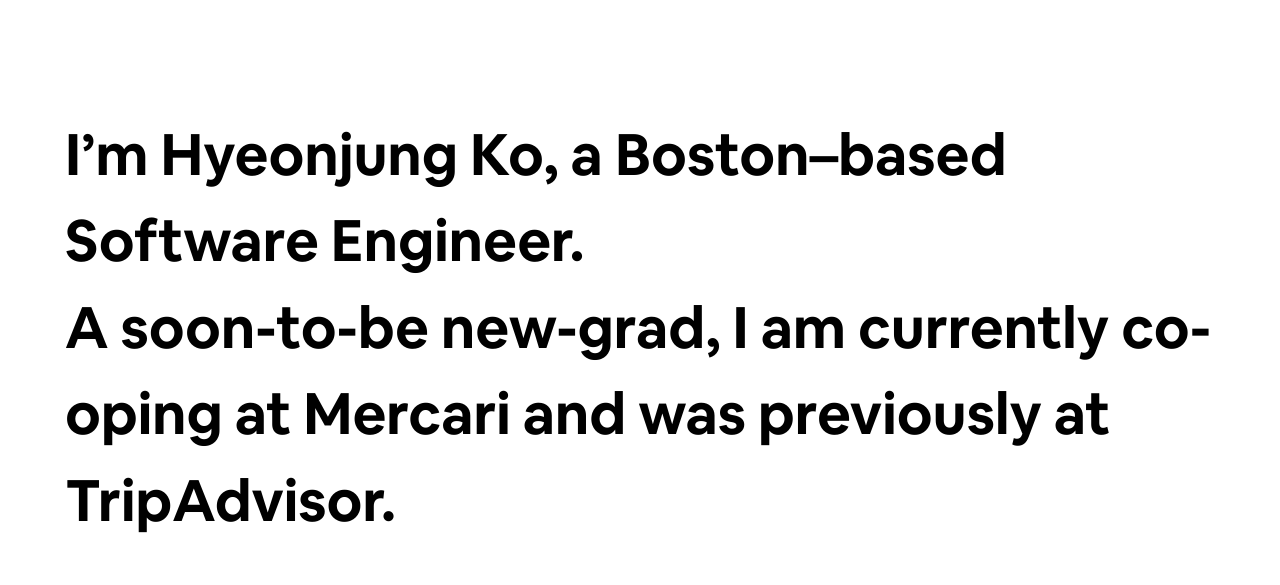
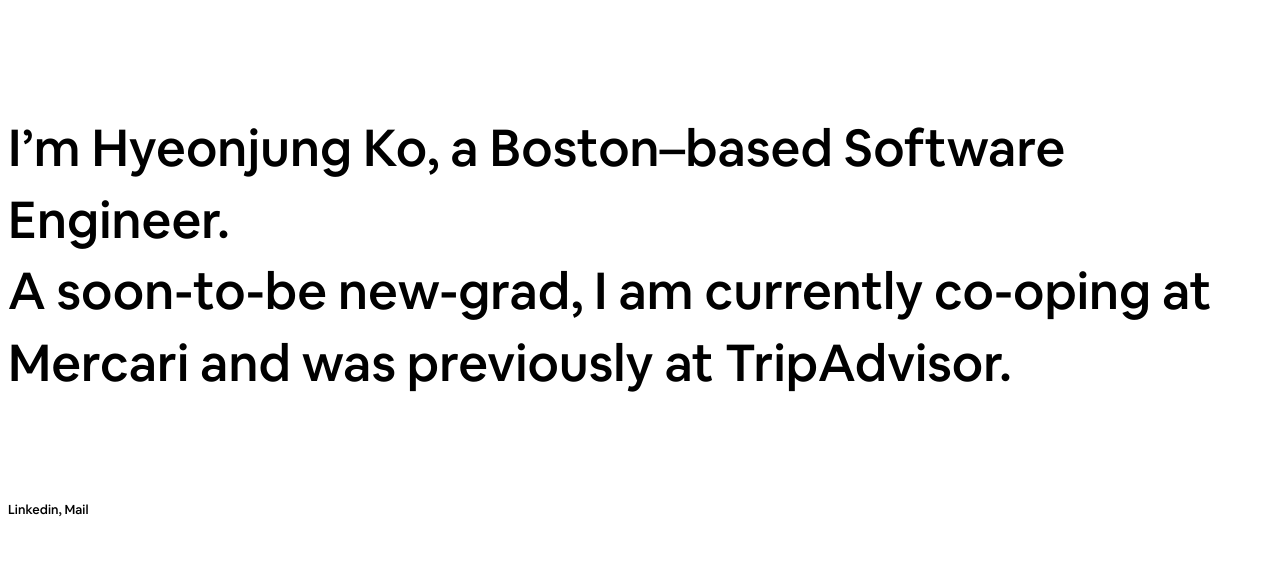
Before and after one commit to hyeonjungko/hyeonjungko.com, a Gatsby site: page / in a window 1280 px wide. Built offline with nearby package versions, Linux system fonts and the light colour scheme; Gatsby itself is replaced by a stand-in of ours.

Commit message:
Added colors and contact info.

```diff
--- /dev/null
+++ b/src/components/contact.js
@@ -0,0 +1,6 @@
+import React from "react"
+import contactStyles from "./contact.module.css"
+
+export default ({ children }) => (
+  <div className={contactStyles.contact}>{children}</div>
+)
--- /dev/null
+++ b/src/components/contact.module.css
@@ -0,0 +1,15 @@
+.contact {
+    font-family:"Airbnb Cereal App Medium";
+    font-size: 1vw;
+    padding-bottom: 5em;
+}
+
+a:link, a:visited {
+    color: black;
+    text-decoration: none;
+}
+
+a:hover, a:active {
+    text-decoration: underline;
+    text-decoration-color: gray;
+}
--- a/src/components/intro.module.css
+++ b/src/components/intro.module.css
@@ -1,6 +1,6 @@
 .intro {
-    font-family:"Airbnb Cereal App Bold";
-    font-size: 4.5vw;
-    line-height: 1.5;
-    padding-bottom: 5em;
+    font-family:"Airbnb Cereal App Medium";
+    font-size: 4vw;
+    line-height: 1.4;
+    padding-bottom: 2em;
 }
--- a/src/components/layout.module.css
+++ b/src/components/layout.module.css
@@ -1,4 +1,4 @@
 .layout {
   margin: 7em auto;
-  max-width: 1150px;
+  max-width: 1400px;
 }
--- a/src/pages/index.js
+++ b/src/pages/index.js
@@ -4,6 +4,7 @@
 
 import Layout from "../components/layout"
 import Intro from "../components/intro"
+import Contact from "../components/contact"
 import Image from "../components/image"
 import SEO from "../components/seo"
 
@@ -12,11 +13,14 @@
     <Helmet>
       <title>Hyeonjung Ko</title>
     </Helmet>
-      <Intro>
-          I’m Hyeonjung Ko, a Boston–based Software Engineer.<br />
-          A soon-to-be new-grad,
-          I am currently co-oping at Mercari and was previously at TripAdvisor.
-      </Intro>
+    <Intro>
+      I’m Hyeonjung Ko, a Boston–based Software Engineer.<br />
+      A soon-to-be new-grad,
+      I am currently co-oping at <a id="intro-mercari" href="https://www.mercari.com/">Mercari</a> and was previously at <a id="intro-tripadvisor" href="https://www.tripadvisor.com/">TripAdvisor</a>.
+    </Intro>
+    <Contact>
+      <a href="https://www.linkedin.com/in/hyeonjung-ko/">Linkedin</a>, <a href="mailto:hjko1203@gmail.com">Mail</a>
+    </Contact>
   </Layout>
   /*
   <Layout>
--- a/src/styles/global.css
+++ b/src/styles/global.css
@@ -55,5 +55,25 @@
 }
 
 h1 {
-    font-family:'Airbnb Cereal App Bold';
+    font-family:'Airbnb Cereal App Medium';
 }
+
+#intro-mercari:link, #intro-mercari:visited {
+    color: black;
+    text-decoration: none;
+  }
+
+#intro-mercari:hover, #intro-mercari:active {
+    color: #5e6df2;
+    text-decoration: none;
+}
+
+#intro-tripadvisor:link, #intro-tripadvisor:visited {
+    color: black;
+    text-decoration: none;
+}
+
+#intro-tripadvisor:hover, #intro-tripadvisor:active {
+    color: #00af87;
+    text-decoration: none;
+}
```
